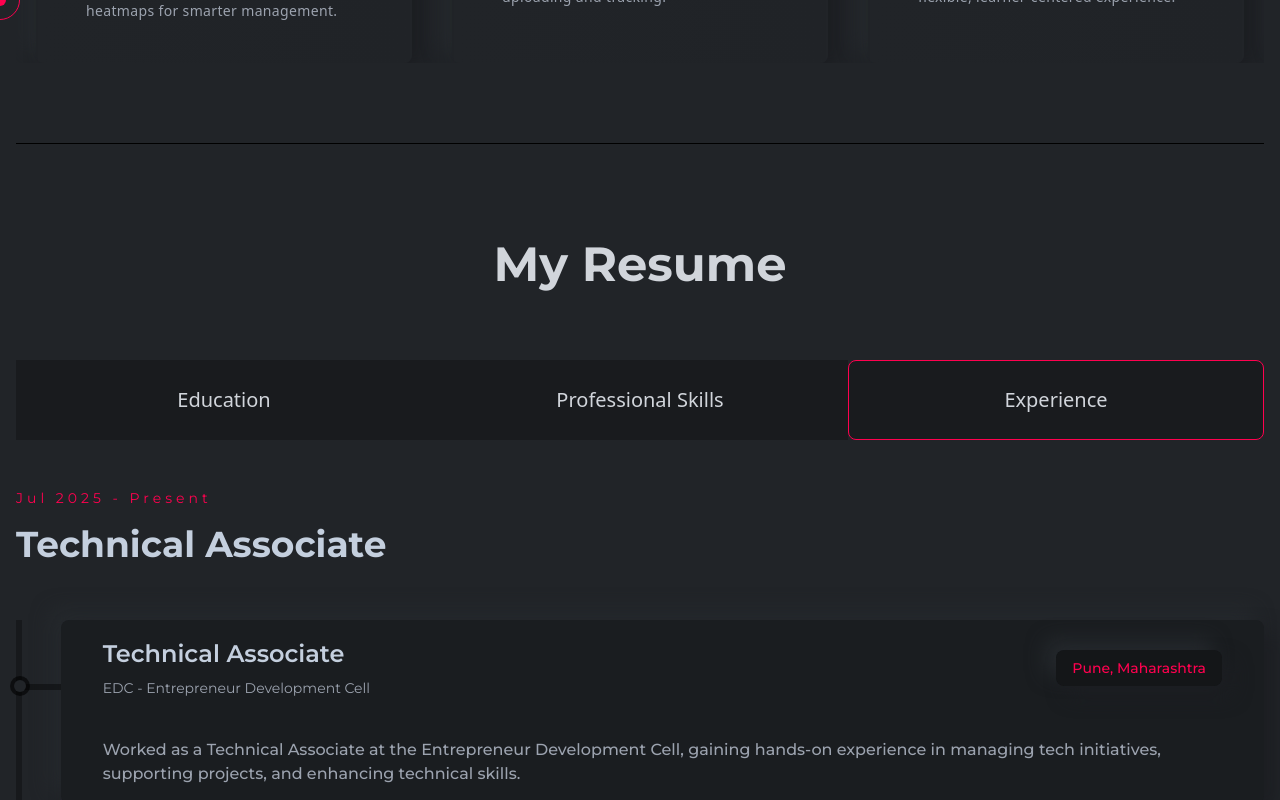
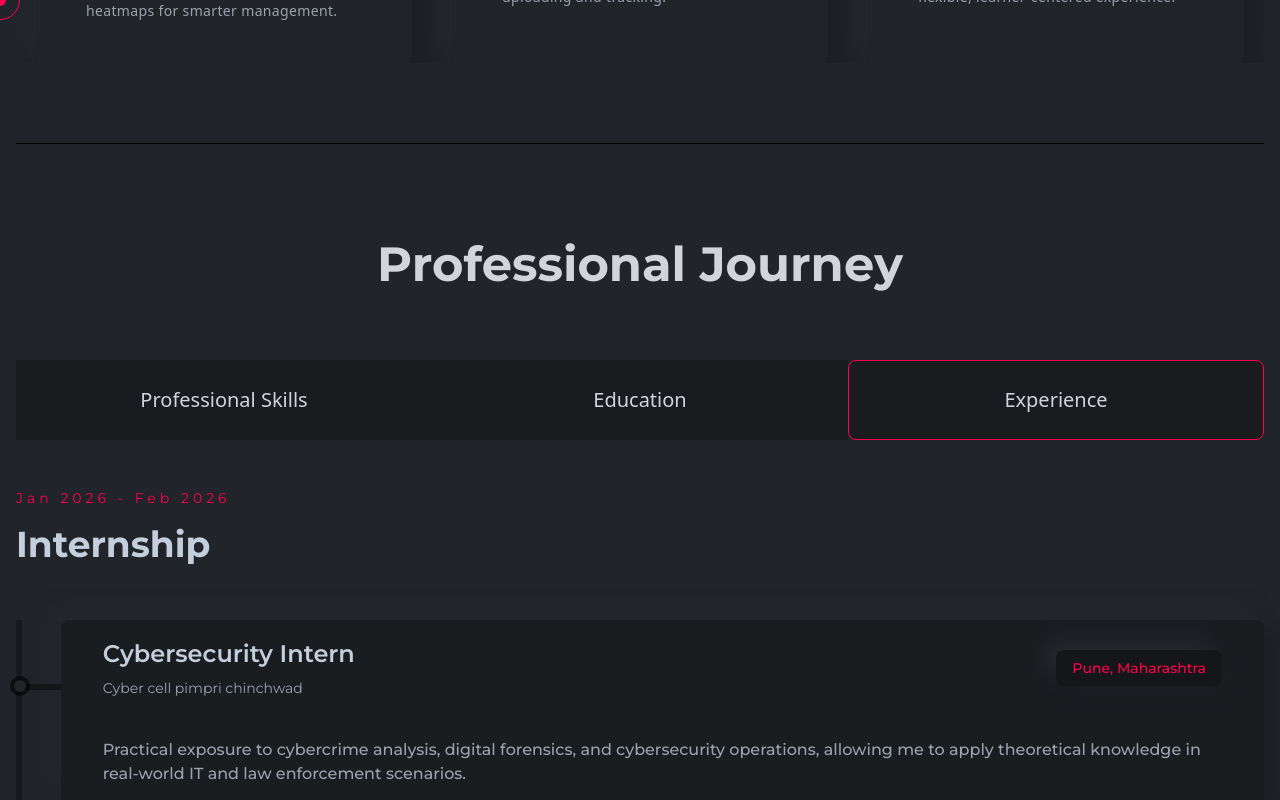
Before and after one commit to Pratik-Bavche/Pratik-Portfolio, a React (Create React App) app: page / in a window 1280 px wide. Both pictures are taken after a click on the item "Experience". Shown: the part 2117-2917 px from the top of the page. Built offline with nearby package versions, Linux system fonts and the light colour scheme.

Commit message:
feat: Add core portfolio sections including resume, contact, and navigation components.

```diff
--- a/src/components/contact/Contact.js
+++ b/src/components/contact/Contact.js
@@ -82,7 +82,7 @@ const Contact = () => {
       className="w-full py-20 border-b-[1px] border-b-black"
     >
       <div className="flex justify-center items-center text-center">
-        <Title des="Contact With Me" />
+        <Title des="Get in Touch" />
       </div>
       <div className="w-full">
         <div className="w-full h-auto flex flex-col lgl:flex-row justify-between">
--- a/src/components/navbar/Navbar.js
+++ b/src/components/navbar/Navbar.js
@@ -1,7 +1,8 @@
 import React, { useState, useEffect } from 'react'
 import { Link } from "react-scroll";
 import { FiMenu } from "react-icons/fi";
-import { MdClose, MdHome, MdApps, MdWork, MdDescription, MdContacts } from "react-icons/md";
+import { MdHome, MdApps, MdWork, MdDescription, MdContacts } from "react-icons/md";
+import { RiCloseLine } from "react-icons/ri";
 import { FaLinkedinIn, FaGithub, FaInstagram, FaTwitter } from "react-icons/fa";
 import { logo } from "../../assets/index"
 import { navLinksdata } from '../../constants';
@@ -50,7 +51,7 @@ const Navbar = () => {
           <FiMenu />
         </span>
         {showMenu && (
-          <div className="w-full h-screen overflow-hidden absolute top-0 left-0 bg-gray-900 p-4 transform transition-transform duration-500 ease-in-out">
+          <div className="w-full h-screen overflow-hidden fixed top-0 left-0 bg-gray-900 p-4 transform transition-transform duration-500 ease-in-out z-50">
             <div className="flex flex-col gap-8 py-2 relative h-full justify-center">
               <div>
                 <img className='w-16 h-16 object-contain' src={logo} alt="logo" />
@@ -92,22 +93,22 @@ const Navbar = () => {
                   Find me in
                 </h2>
                 <div className="flex gap-4">
-                  <span className="bannerIcon text-[#0077b5]">
+                  <span className="bannerIcon text-[#0077b5] shadow-none">
                     <a href="https://www.linkedin.com/in/pratik-bavche-b6b696325/" target="_blank" rel="noopener noreferrer">
                       <FaLinkedinIn />
                     </a>
                   </span>
-                  <span className="bannerIcon text-[#6e5494]">
+                  <span className="bannerIcon text-[#6e5494] shadow-none">
                     <a href="https://github.com/Pratik-Bavche" target="_blank" rel="noopener noreferrer">
                       <FaGithub />
                     </a>
                   </span>
-                  <span className="bannerIcon text-[#1da1f2]">
+                  <span className="bannerIcon text-[#1da1f2] shadow-none">
                     <a href="https://x.com/Pratik_Bavche" target="_blank" rel="noopener noreferrer">
                       <FaTwitter />
                     </a>
                   </span>
-                  <span className="bannerIcon text-[#e4405f]">
+                  <span className="bannerIcon text-[#e4405f] shadow-none">
                     <a href="https://www.instagram.com/bavche_pratik" target="_blank" rel="noopener noreferrer">
                       <FaInstagram />
                     </a>
@@ -116,9 +117,9 @@ const Navbar = () => {
               </div>
               <span
                 onClick={() => setShowMenu(false)}
-                className="absolute top-4 right-4 text-gray-400 hover:text-designColor duration-300 text-2xl cursor-pointer"
+                className="absolute top-4 right-4 text-gray-400 hover:text-designColor duration-300 text-3xl cursor-pointer"
               >
-                <MdClose />
+                <RiCloseLine />
               </span>
             </div>
           </div>
--- a/src/components/resume/Experience.js
+++ b/src/components/resume/Experience.js
@@ -9,6 +9,21 @@ const Experience = () => {
       animate={{ opacity: 1, transition: { duration: 0.5 } }}
       className="py-12 font-titleFont flex flex-col gap-20"
     >
+      {/* Technical Associate */}
+      <div>
+        <div className="flex flex-col gap-4">
+          <p className="text-sm text-designColor tracking-[4px]">Jan 2026 - Feb 2026 </p>
+          <h2 className="text-4xl font-bold">Internship</h2>
+        </div>
+        <div className="mt-14 w-full border-l-[6px] border-l-black border-opacity-30 flex flex-col gap-10">
+          <ResumeCard
+            title="Cybersecurity Intern"
+            subTitle="Cyber cell pimpri chinchwad"
+            result="Pune, Maharashtra"
+            des="Practical exposure to cybercrime analysis, digital forensics, and cybersecurity operations, allowing me to apply theoretical knowledge in real-world IT and law enforcement scenarios."
+          />
+        </div>
+      </div>
       {/* Technical Associate */}
       <div>
         <div className="flex flex-col gap-4">
@@ -49,8 +64,8 @@ const Experience = () => {
         </div>
         <div className="mt-14 w-full border-l-[6px] border-l-black border-opacity-30 flex flex-col gap-10">
           <ResumeCard
-            title="Internship"
-            subTitle="Alter TechSoft Pvt. Ltd - Web Development"
+            title="Web Development"
+            subTitle="Alter TechSoft Pvt. Ltd"
             result="Pune, Maharashtra"
             des="Completed a web development internship at Alter TechSoft Pvt. Ltd, gaining practical experience in building web applications, coding, and collaborating on real-world projects."
           />
--- a/src/components/resume/Resume.js
+++ b/src/components/resume/Resume.js
@@ -5,18 +5,29 @@ import Skills from './Skills';
 import Experience from "./Experience";
 
 const Resume = () => {
-  const [educationData, setEducationData] = useState(true);
-  const [skillData, setSkillData] = useState(false);
+  const [educationData, setEducationData] = useState(false);
+  const [skillData, setSkillData] = useState(true);
   const [experienceData, setExperienceData] = useState(false);
 
   return (
     <section id="resume" className="w-full py-20 border-b-[1px] border-b-black">
       <div className="flex flex-col justify-center items-center text-center mb-4">
-        <Title des="My Resume" />
+        <Title des="Professional Journey" />
       </div>
 
       <div>
         <ul className="w-full grid grid-cols-1 md:grid-cols-3">
+          <li
+            onClick={() =>
+              setEducationData(false) &
+              setSkillData(true) &
+              setExperienceData(false)
+            }
+            className={`${skillData ? "border-designColor rounded-lg" : "border-transparent"
+              } resumeLi`}
+          >
+            Professional Skills
+          </li>
           <li
             onClick={() =>
               setEducationData(true) &
@@ -29,18 +40,6 @@ const Resume = () => {
               } resumeLi`}
           >
             Education
-          </li>
-
-          <li
-            onClick={() =>
-              setEducationData(false) &
-              setSkillData(true) &
-              setExperienceData(false)
-            }
-            className={`${skillData ? "border-designColor rounded-lg" : "border-transparent"
-              } resumeLi`}
-          >
-            Professional Skills
           </li>
 
           <li
```
